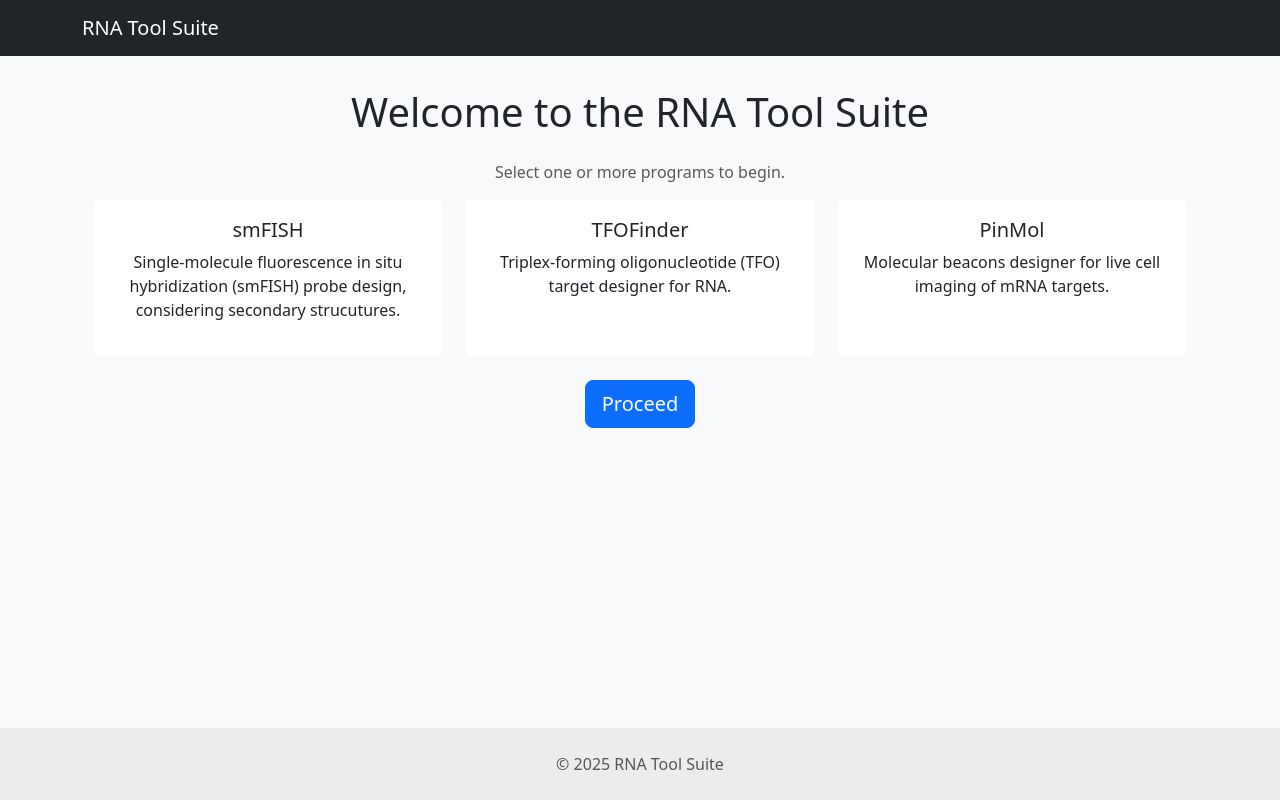
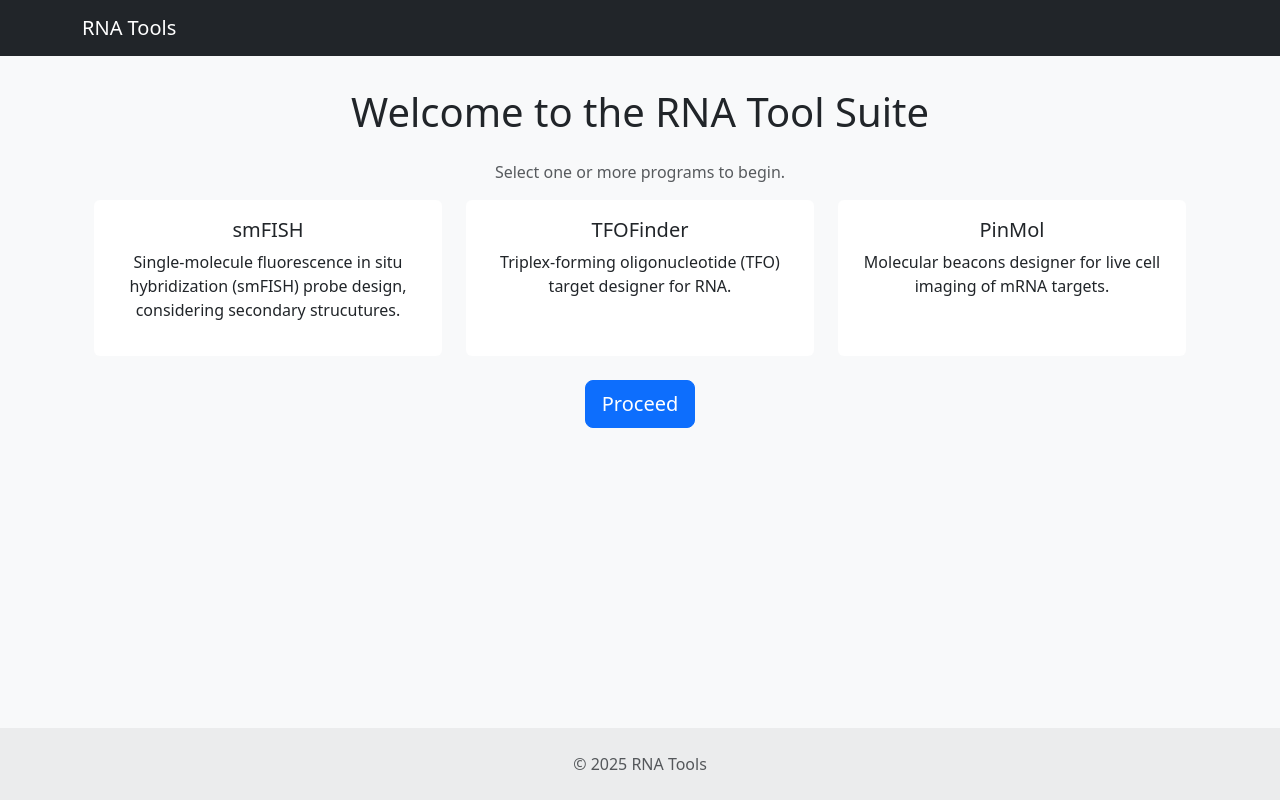
Before and after one commit to Catrina-Lab/RNAProbes, a Flask app: page / in a window 1280 px wide. Run offline with Flask 3, Linux system fonts and the light colour scheme; parts of the project's set-up code (start-up, migrations or seed data) failed here and were passed over.

Commit message:
microcommit

```diff
--- a/src/PinMol/pinmol.py
+++ b/src/PinMol/pinmol.py
@@ -454,7 +454,7 @@ if __name__ == "__main__":
     subprocess.check_output(["oligoscreen", mb_userpath / f"{fname}_oligoscreen_input.lis", mb_userpath / f"{fname}_oligoscreen_output.csv"])
     read_oligosc = pd.read_csv(mb_userpath / f"{fname}_oligoscreen_output.csv", delimiter = '\t', usecols=[1,2,3])
 
-    os.remove(mb_userpath / f"{fname}_oligoscreen_input.lis")
+    #os.remove(mb_userpath / f"{fname}_oligoscreen_input.lis")
     os.remove(mb_userpath / f"{fname}_oligoscreen_output.csv")
 
     #keep only probes that meet the energy requirements and sort them
--- a/src/smFISH/smFISH_intermolecular_pairs.py
+++ b/src/smFISH/smFISH_intermolecular_pairs.py
@@ -4,6 +4,9 @@ import subprocess
 import itertools
 import math
 from pathlib import Path
+import RNAstructure
+
+RNAstructure.Oligowalk_object
 
 print("\n" * 5)
 print('smFISH_HybEff program  Copyright (C) 2022  Irina E. Catrina' + '\n' +
--- a/templates/base.html
+++ b/templates/base.html
@@ -4,7 +4,7 @@
   <head>
     <meta charset="utf-8">
     <meta name="viewport" content="width=device-width, initial-scale=1">
-    <title>RNA Tool Suite</title>
+    <title>RNA Tools</title>
     <link href="https://cdn.jsdelivr.net/npm/bootstrap@5.3.0/dist/css/bootstrap.min.css" rel="stylesheet">
     <style>
       body {
@@ -25,7 +25,7 @@
   <body>
     <nav class="navbar navbar-expand-lg navbar-dark bg-dark">
       <div class="container">
-        <a class="navbar-brand" href="/">RNA Tool Suite</a>
+        <a class="navbar-brand" href="/">RNA Tools</a>
       </div>
     </nav>
 
@@ -35,7 +35,7 @@
 
     <footer class="text-center text-lg-start bg-light text-muted mt-5">
       <div class="text-center p-4" style="background-color: rgba(0, 0, 0, 0.05);">
-        © 2025 RNA Tool Suite
+        © 2025 RNA Tools
       </div>
     </footer>
 
```
